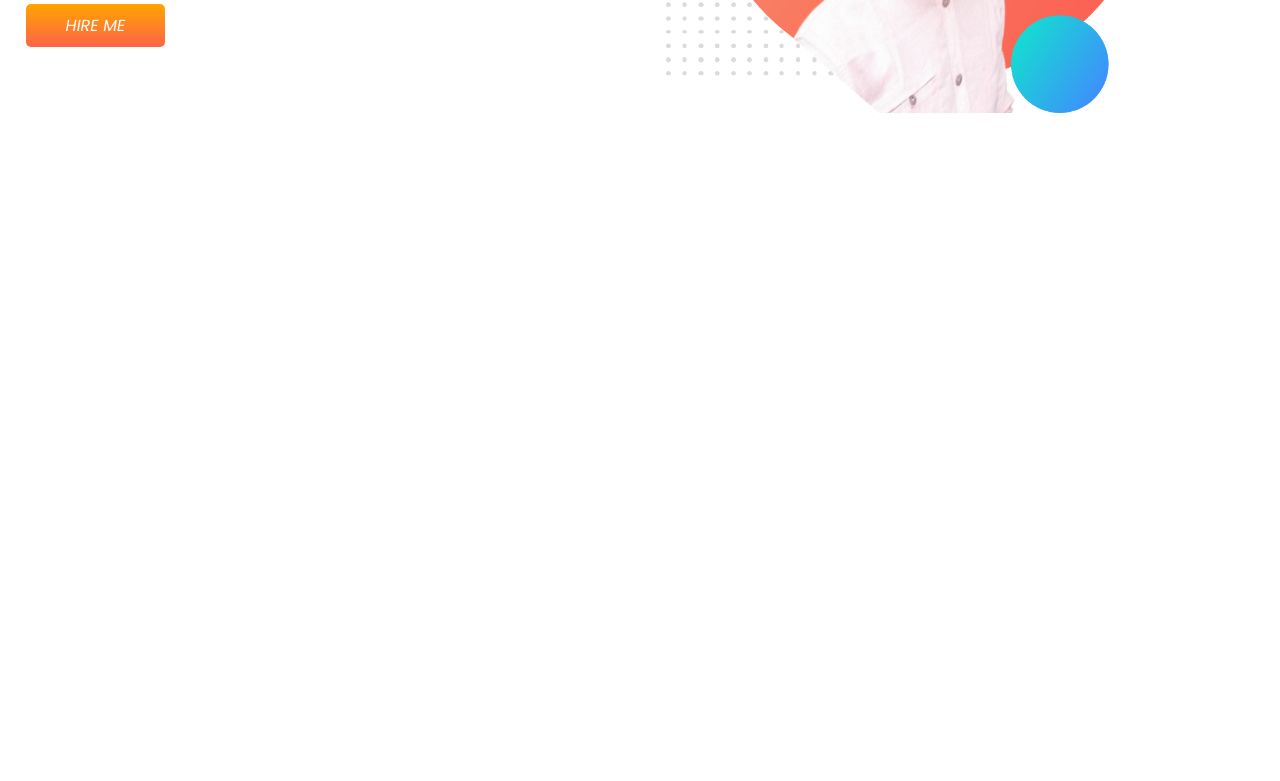
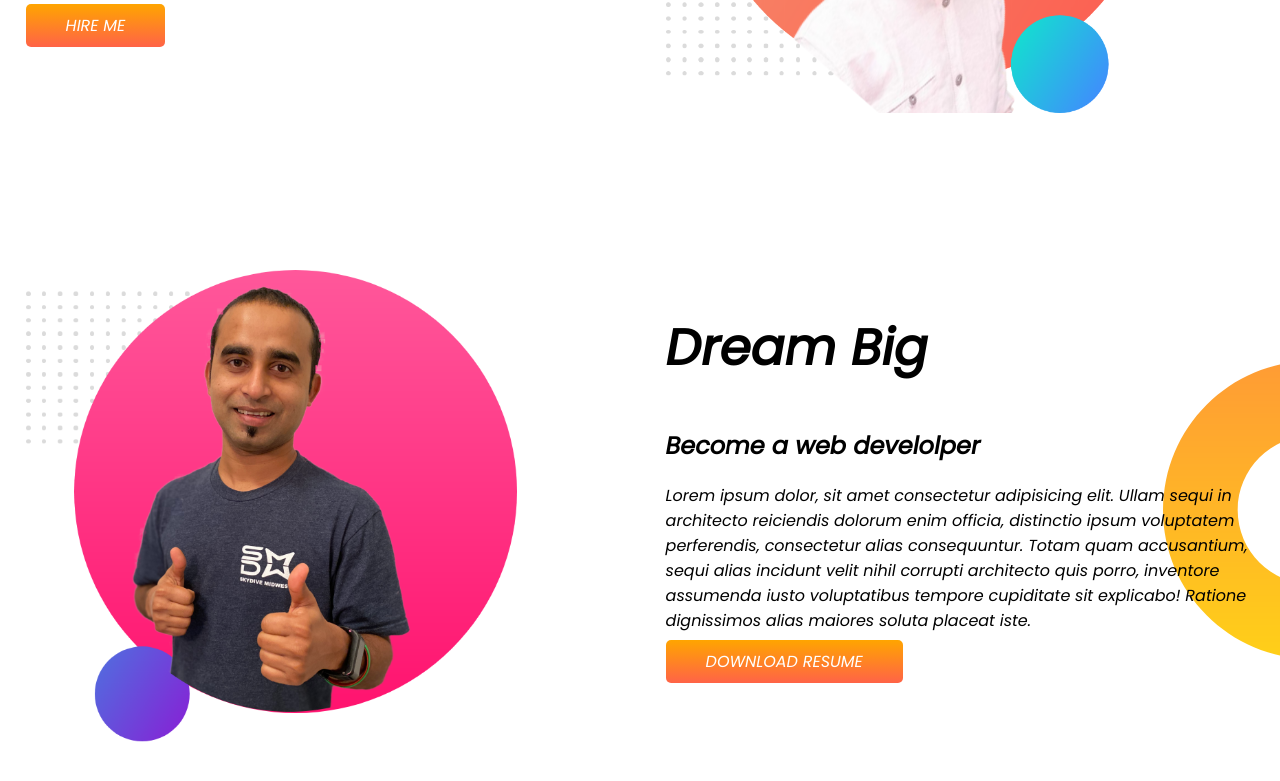
Before and after one commit to uh-shuvo/developer-portfoilio, a plain HTML site: page index.html in a window 1280 px wide. Shown: the part 375-1156 px from the top of the page. Before the commit the page ends 800 px from the top, so only its background shows below. Drawn offline with Linux system fonts and the light colour scheme.

Commit message:
dream big added

```diff
--- a/index.html
+++ b/index.html
@@ -27,6 +27,22 @@
             <img src="images/my-bg.png" alt="">
         </div>
     </section>
+
+    <section class="drean-big">
+        <div class="half-width">
+            <img src="images/jhankar2.png" alt="">
+        </div>
+        <div class="half-width">
+            <h1>Dream Big</h1>
+            <h2>Become a web develolper</h2>
+            <p>Lorem ipsum dolor, sit amet consectetur adipisicing elit. Ullam sequi in architecto reiciendis dolorum
+                enim officia, distinctio ipsum voluptatem perferendis, consectetur alias consequuntur. Totam quam
+                accusantium, sequi alias incidunt velit nihil corrupti architecto quis porro, inventore assumenda iusto
+                voluptatibus tempore cupiditate sit explicabo! Ratione dignissimos alias maiores soluta placeat iste.
+            </p>
+            <a class="link-button" target="_blank" href="https://www.linkedin.com/in/uhshuvo100/">DOWNLOAD RESUME</a>
+        </div>
+    </section>
 </body>
 
 </html>
--- a/style.css
+++ b/style.css
@@ -13,6 +13,7 @@ h1 {
 
 section {
     display: flex;
+    margin-bottom: 150px;
 }
 
 .half-width {
@@ -37,3 +38,10 @@ section {
     background-image: url(./images/top-banner.png);
     background-repeat: no-repeat;
 }
+
+.drean-big {
+    background-image: url(./images/dream-bg.png);
+    background-repeat: no-repeat;
+    background-position: right;
+
+}
```
